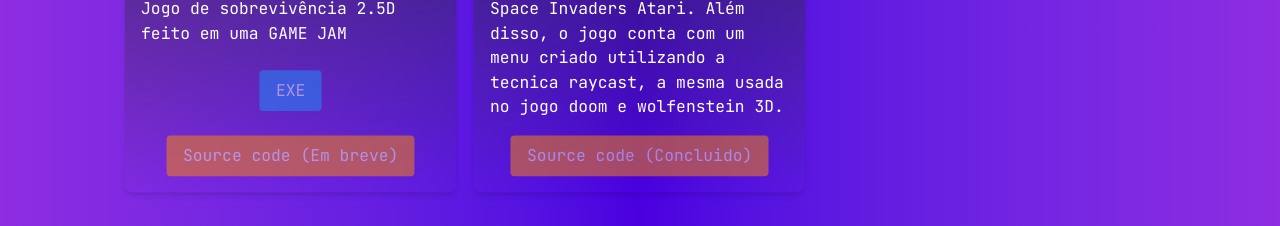
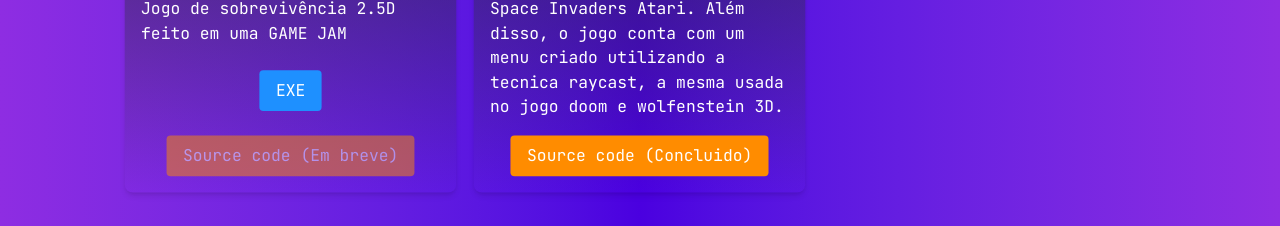
Before and after one commit to JoaoArgento/Portfolio, a React (Vite) app: page /projects in a window 1280 px wide. Shown: the part 480-706 px from the top of the page. Built offline with nearby package versions, Linux system fonts and the light colour scheme.

Commit message:
Added a disabled class in css

```diff
--- a/src/Components/ProjectCard.jsx
+++ b/src/Components/ProjectCard.jsx
@@ -59,10 +59,10 @@ export default function ProjectCard(props)
                               if (platform == "exe")
                               {
                                   return <a key = {index}
-                                  href = {`./src/assets/EXEs/${nameWithoutSpace}Exe.zip`}
+                                  href = {`/assets/EXEs/${nameWithoutSpace}Exe.zip`}
                                   download
                                   rel = "noopener noreferrer"
-                                  className = {`disabled inline-block align-center mt-4 px-4 py-2 text-white rounded hover:brightness-104 transition ${buttonStyle.color}`}
+                                  className = {`inline-block align-center mt-4 px-4 py-2 text-white rounded hover:brightness-104 transition ${buttonStyle.color}`}
                                 >
                                 {`${buttonStyle.innerText}`}
                                 </a>
@@ -71,7 +71,7 @@ export default function ProjectCard(props)
                                       href = {props.project.link}
                                       target = "_blank"
                                       rel = "noopener noreferrer"
-                                      className = {` disabled inline-block align-center mt-4 px-4 py-2 text-white rounded hover:brightness-104 transition ${buttonStyle.color}`}
+                                      className = {` ${props.project.link == "" ? "disabled" : ""} inline-block align-center mt-4 px-4 py-2 text-white rounded hover:brightness-104 transition ${buttonStyle.color}`}
                                     >
                                     {`${buttonStyle.innerText} (${props.project.status})`}
                                     </a>
--- a/src/Data/ProjectsData.js
+++ b/src/Data/ProjectsData.js
@@ -18,8 +18,8 @@ const projects = [
     new Project(
       "Última chance",
       "Jogo de exploração feito utilizando game engine Unity, em conjunto com mais 3 pessoas",
-      "./projects",
-      "./assets/Images/UltimaChance.png",
+      "",
+      "./public/assets/Images/UltimaChance.png",
       "team",
       ["PC"],
       ["itchio"],
@@ -28,8 +28,8 @@ const projects = [
     new Project(
       "Guns and skulls",
       "Jogo top-down 3D baseado no modo zumbi do jogo call of duty. feito utilizando game engine Unity, em conjunto com mais 3 pessoas",
-      "./projects",
-      "./assets/Images/GunsAndSkulls.png",
+      "",
+      "./public/assets/Images/GunsAndSkulls.png",
       "team",
       ["PC"],
       ["itchio"],
@@ -39,7 +39,7 @@ const projects = [
     new Project(
       "Fish Ops",
       "Jogo de sobrevivência 2.5D feito em uma GAME JAM",
-      "./projects",
+      "",
       "./assets/Images/FishOps.gif",
       "indie",
       ["PC"],
@@ -50,7 +50,7 @@ const projects = [
     new Project(
         "Idle Miner",
         "Jogo de Idle 2D",
-        "./projects",
+        "",
         "./assets/Images/IdleMiner.png",
         "team",
         ["Mobile"],
```
